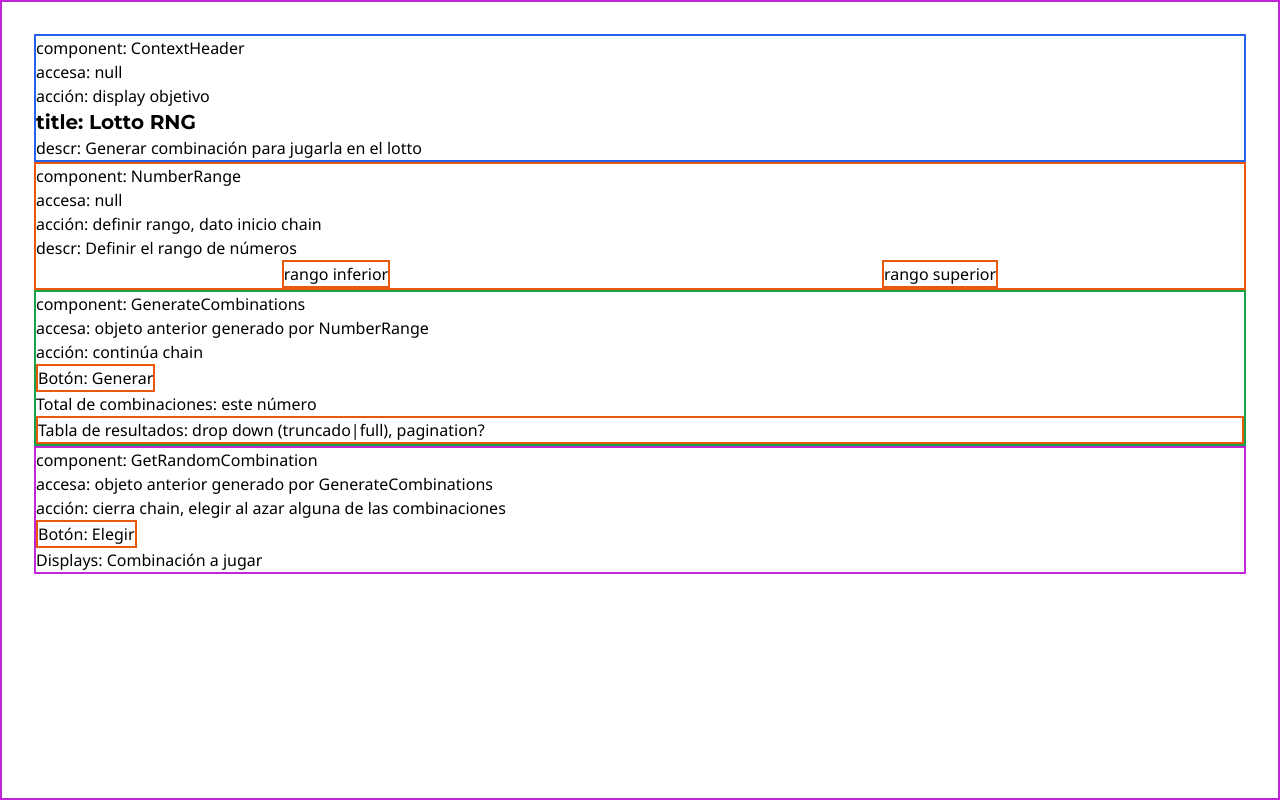
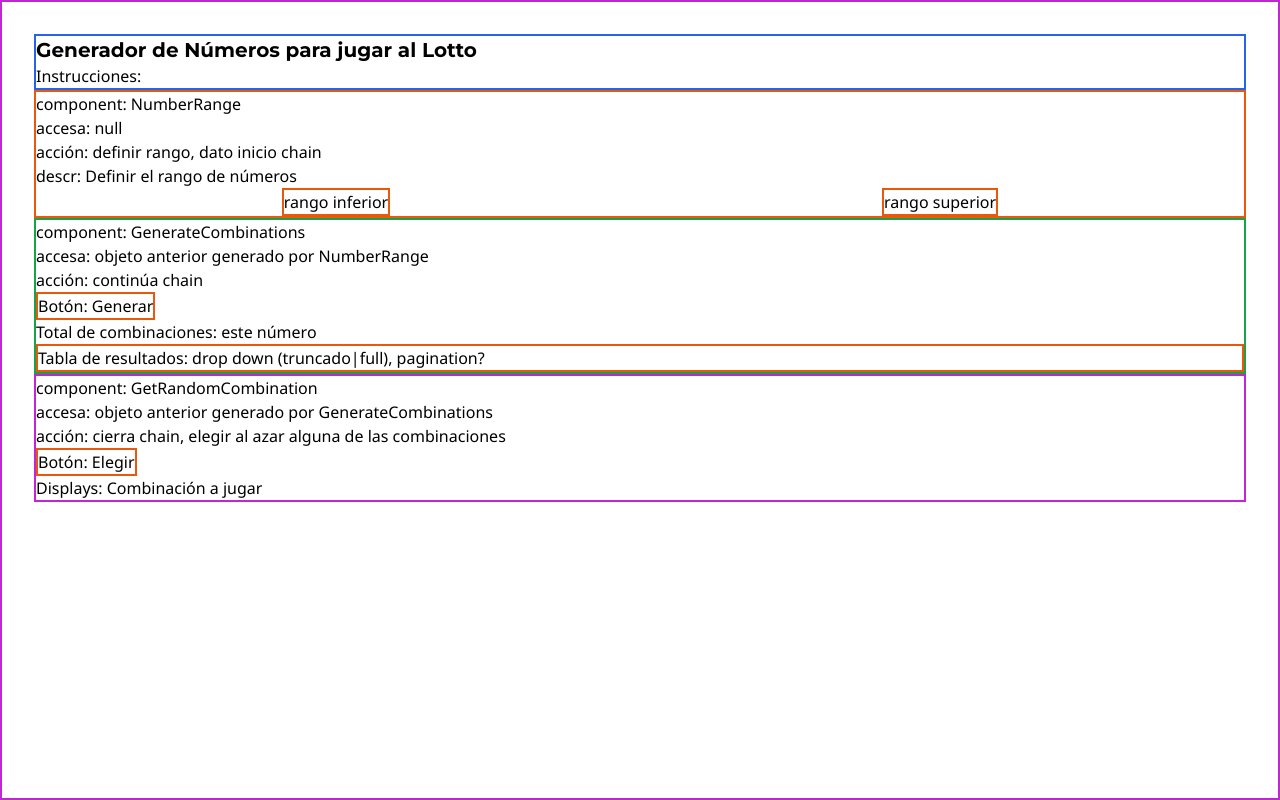
Before and after one commit to robertoignacio/lottorng, a Next.js app: page / in a window 1280 px wide. Built offline with nearby package versions, Linux system fonts and the light colour scheme.

Commit message:
context header: cleanup

```diff
--- a/app/ui/components/ContextHeader.tsx
+++ b/app/ui/components/ContextHeader.tsx
@@ -3,14 +3,15 @@
 // accent font: montserrat
 import { montserrat } from "@/app/ui/fonts";
 
+// style vars
+const styleBorder_Temp = "border-2 border-solid border-blue-600";
+const styleTitle = `${montserrat.className} text-xl font-bold antialiased`;
+
 export default function ContextHeader() {
     return (
-        <div className="border-2 border-solid border-blue-600">
-        <p>component: ContextHeader</p>
-        <p>accesa: null</p>
-        <p>acción: display objetivo</p>
-        <h1 className={`${montserrat.className} text-xl font-bold antialiased`}>title: Lotto RNG</h1>
-        <p>descr: Generar combinación para jugarla en el lotto</p>
+        <div className={styleBorder_Temp}>
+        <h1 className={styleTitle}>Generador de Números para jugar al Lotto</h1>
+        <p>Instrucciones:</p>
         </div>
     )
 };
```
